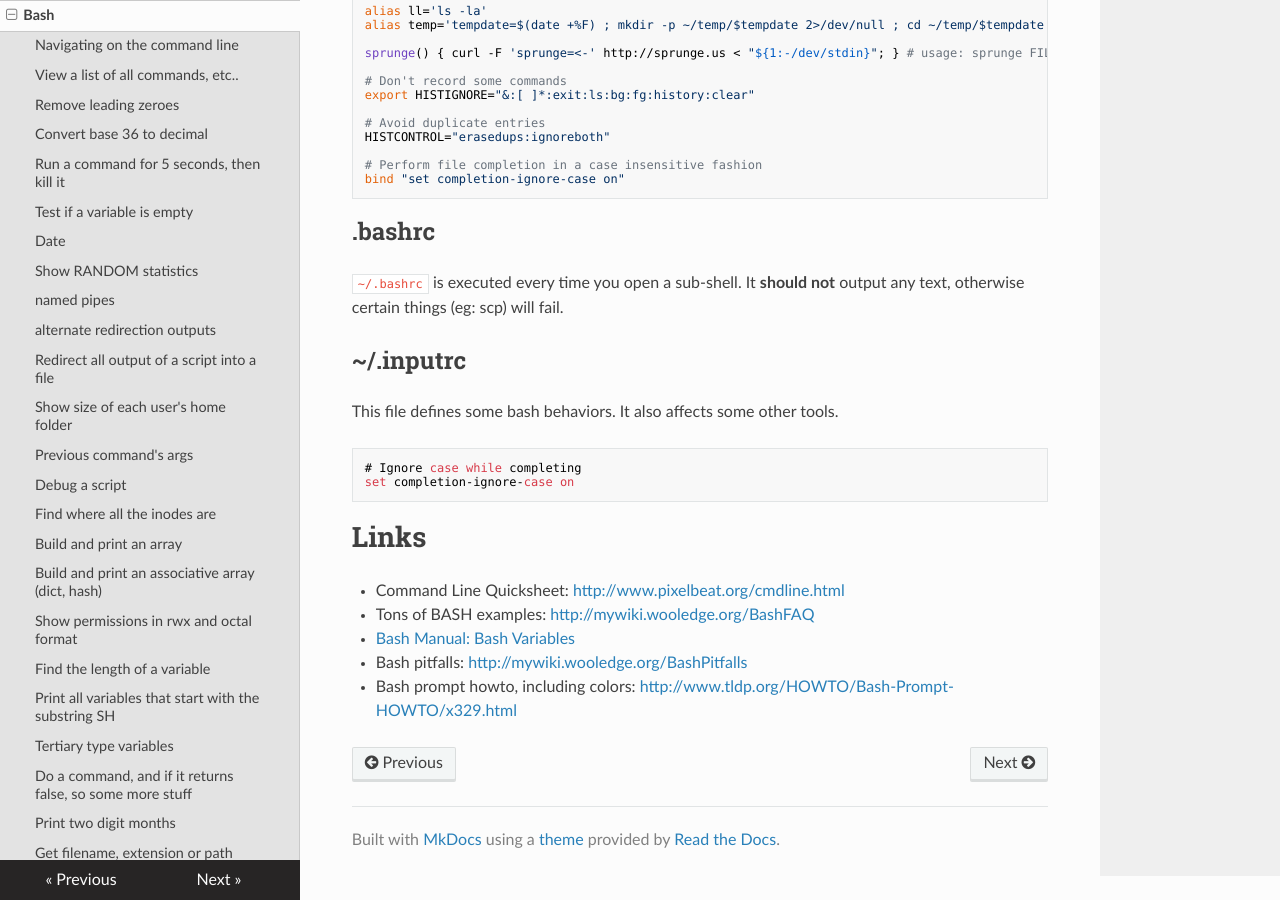
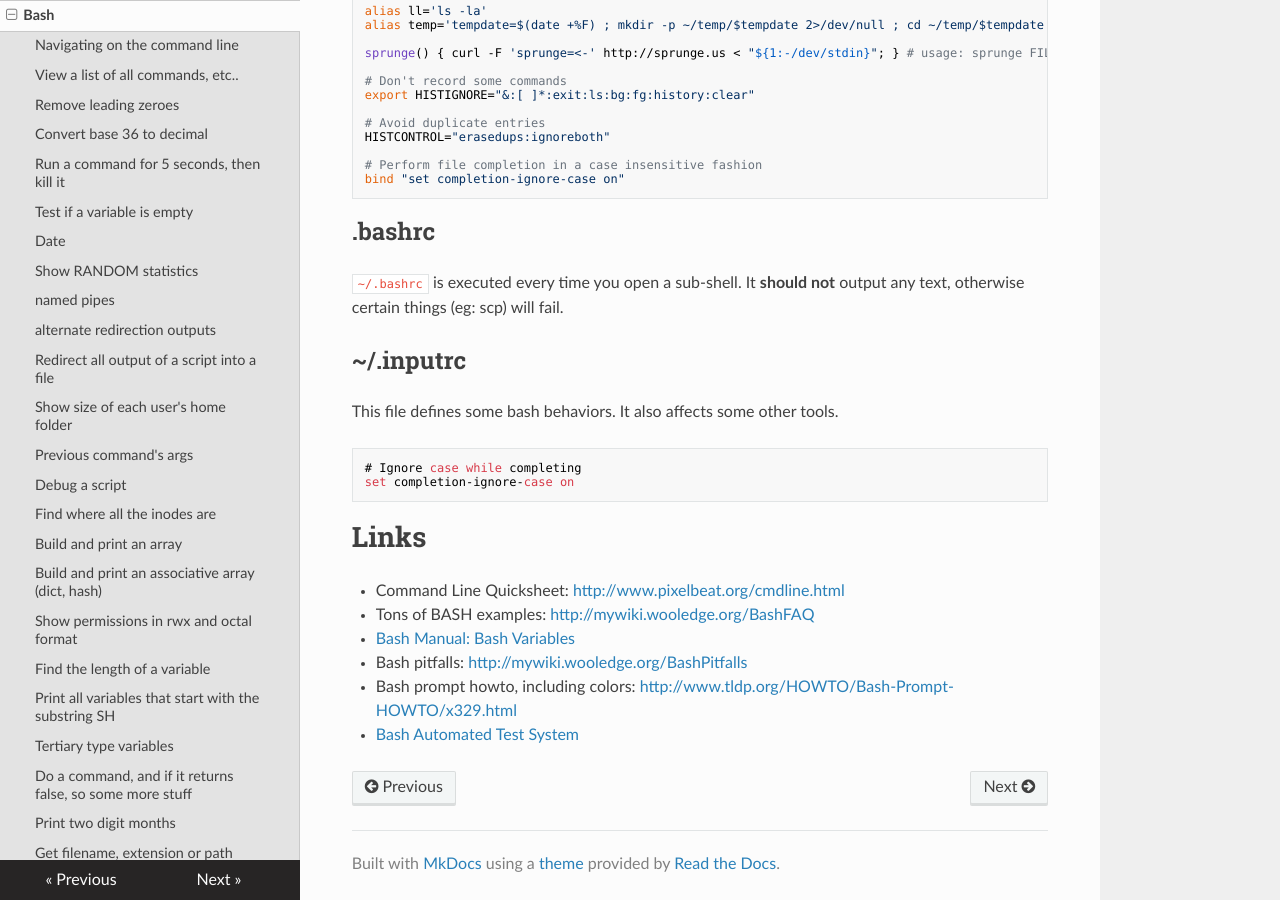
Before and after one commit to lando-cal/tech-notes, an MkDocs documentation site: the page built from docs/bash.md, in a window 1280 px wide and 900 px high, scrolled down 7510 px. Built offline with MkDocs 1.6.1, drawn with Linux system fonts in a browser that asks for light colours; nearby versions of some CDN libraries.

Commit message:
Add bats

```diff
--- a/docs/bash.md
+++ b/docs/bash.md
@@ -385,3 +385,4 @@ set completion-ignore-case on
 - [Bash Manual: Bash Variables](https://www.gnu.org/software/bash/manual/html_node/Bash-Variables.html)
 - Bash pitfalls: <http://mywiki.wooledge.org/BashPitfalls>
 - Bash prompt howto, including colors: <http://www.tldp.org/HOWTO/Bash-Prompt-HOWTO/x329.html>
+- [Bash Automated Test System](https://github.com/sstephenson/bats)
```
